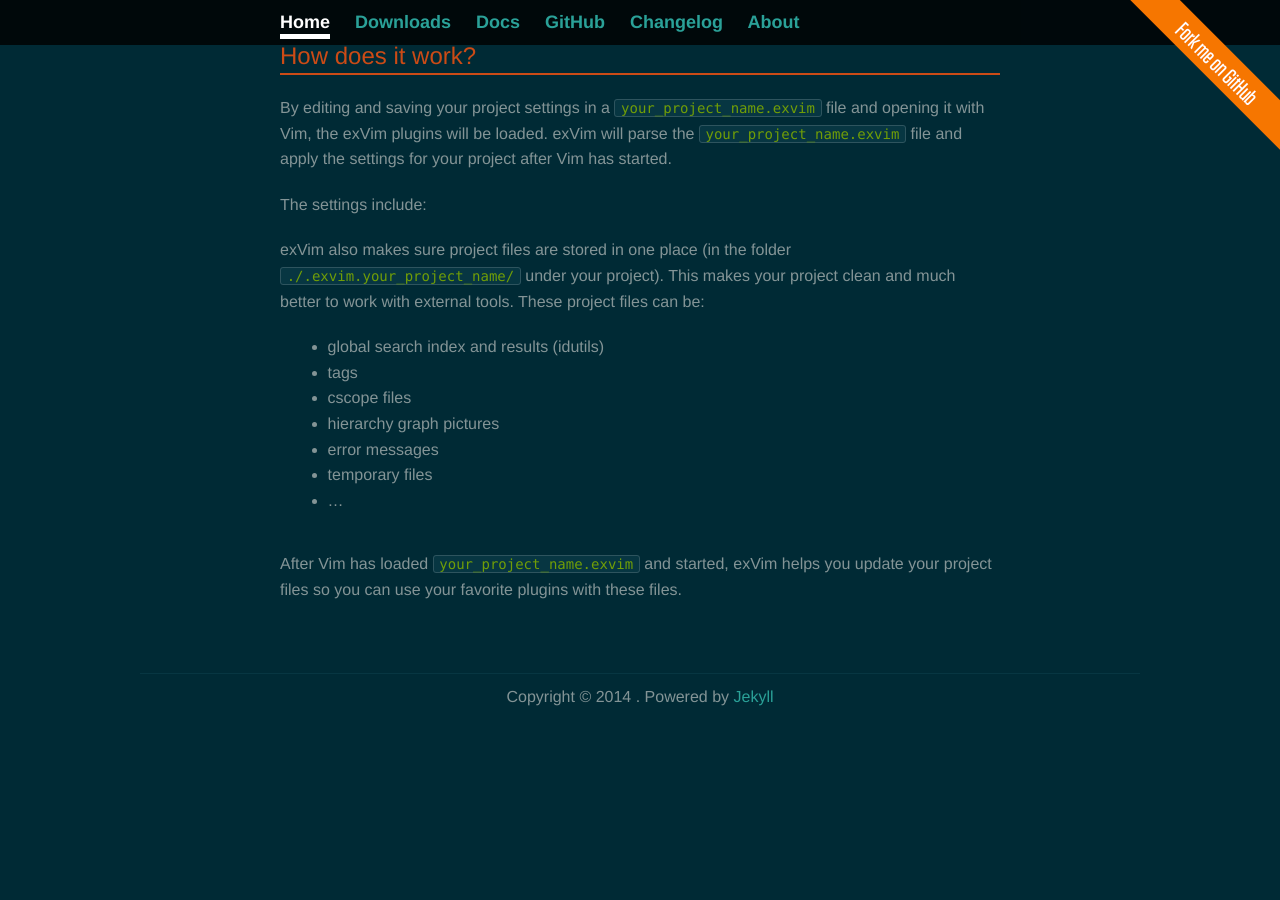
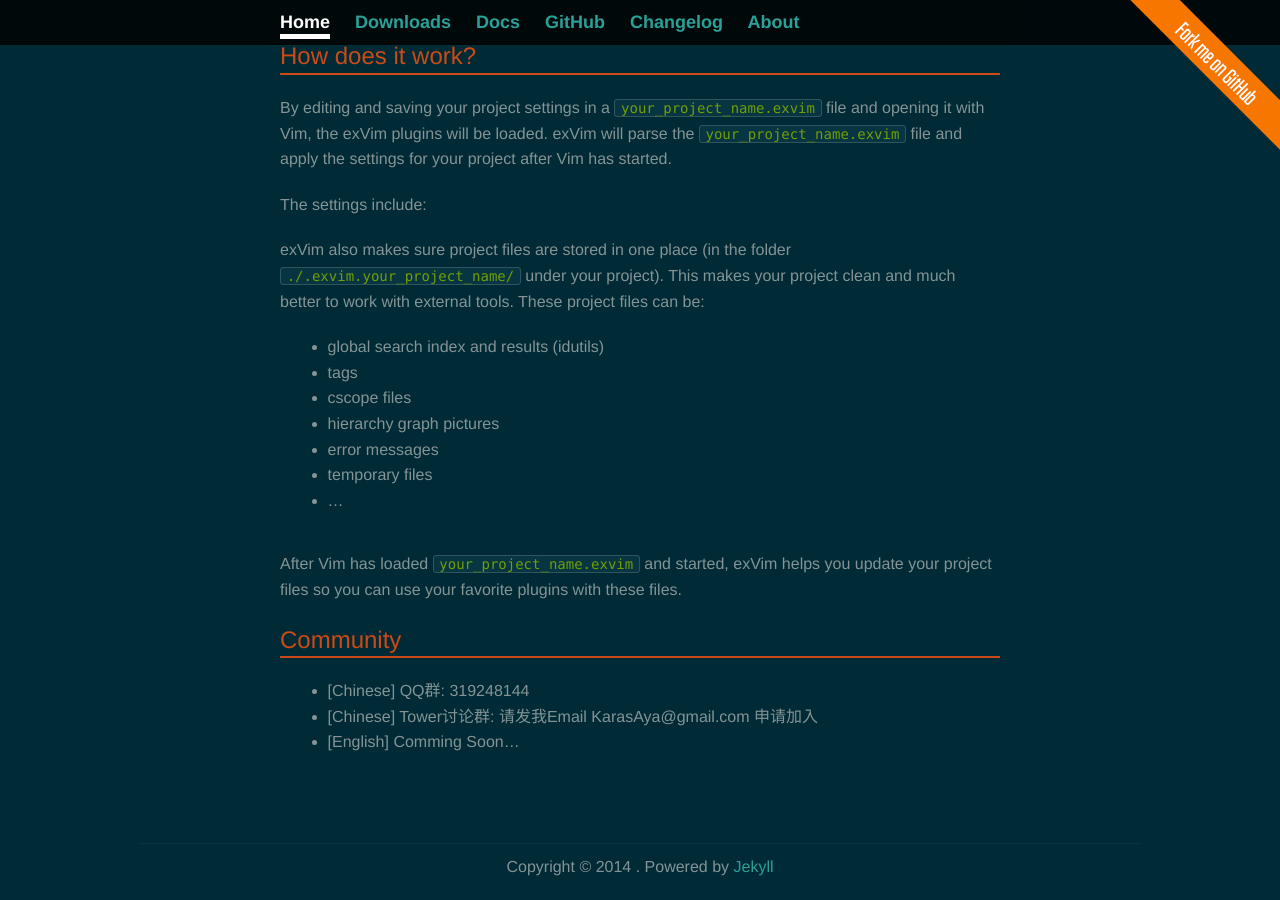
Before and after one commit to exvim/exvim.github.io, a Jekyll site: the page built from index.md, in a window 1280 px wide and 900 px high, scrolled down 1177 px. Built offline with Jekyll 4.4.1, drawn with Linux system fonts in a browser that asks for light colours; Markdown is read by kramdown in place of the engine named in the settings; before the commit the page ends 1906 px from its top, so only the background shows below that.

Commit message:
Update index.md

```diff
--- a/index.md
+++ b/index.md
@@ -51,3 +51,9 @@ This makes your project clean and much better to work with external tools. These
 
 After Vim has loaded `your_project_name.exvim` and started, exVim helps you update your project files so you
 can use your favorite plugins with these files.
+
+## Community
+
+- [Chinese] QQ群: 319248144
+- [Chinese] Tower讨论群: 请发我Email KarasAya@gmail.com 申请加入
+- [English] Comming Soon...
```
